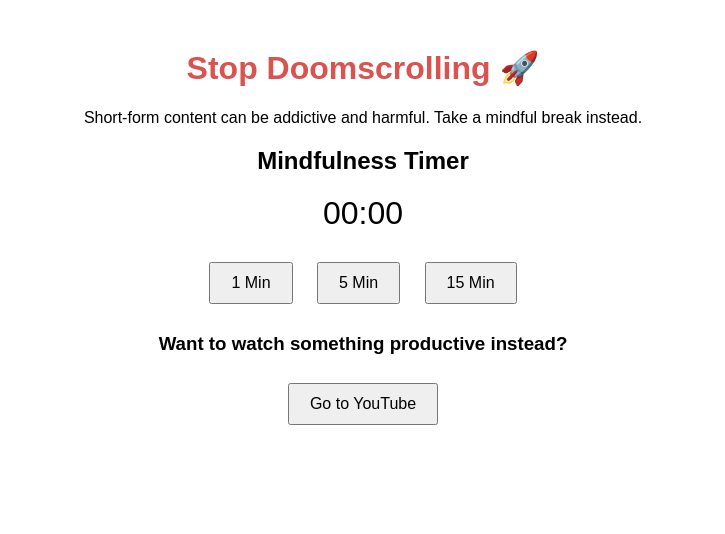
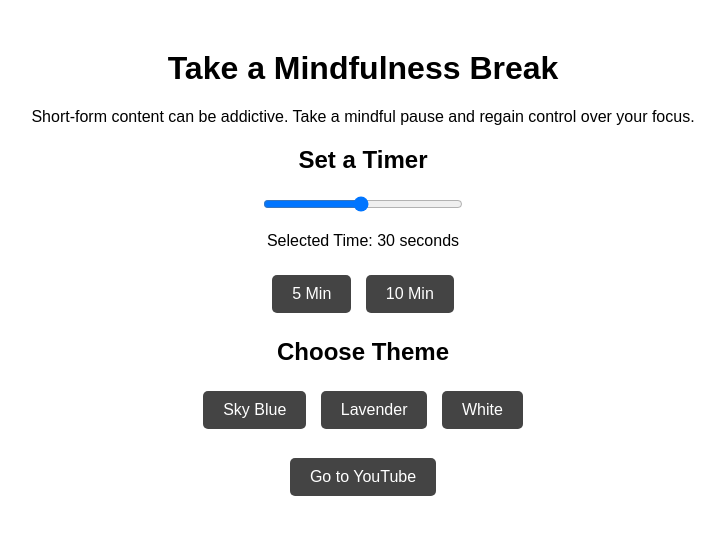
Before and after one commit to munishka-vijay/Mindfulness-Pages, a plain HTML site: page index.html in a window 1280 px wide. Shown: the whole page, without its empty margins (277-1002 px from the left). Drawn offline with Linux system fonts and the light colour scheme.

Commit message:
Updated timer and colour scheme

```diff
--- a/index.html
+++ b/index.html
@@ -3,56 +3,88 @@
 <head>
     <meta charset="UTF-8">
     <meta name="viewport" content="width=device-width, initial-scale=1.0">
-    <title>Mindful Break</title>
+    <title>Mindfulness Page</title>
     <style>
-        body { font-family: Arial, sans-serif; text-align: center; padding: 20px; }
-        h1 { color: #d9534f; }
-        #timer { font-size: 2em; margin: 20px; }
-        button { padding: 10px 20px; font-size: 16px; cursor: pointer; margin: 10px; }
+        body {
+            font-family: Arial, sans-serif;
+            text-align: center;
+            transition: background-color 0.3s ease;
+        }
+        .container {
+            margin-top: 50px;
+        }
+        .timer-options {
+            margin: 20px;
+        }
+        .slider {
+            width: 200px;
+        }
+        .btn {
+            padding: 10px 20px;
+            margin: 5px;
+            border: none;
+            cursor: pointer;
+            font-size: 16px;
+            background-color: #444;
+            color: white;
+            border-radius: 5px;
+        }
+        .btn:hover {
+            background-color: #666;
+        }
     </style>
 </head>
 <body>
+    <div class="container">
+        <h1>Take a Mindfulness Break</h1>
+        <p>Short-form content can be addictive. Take a mindful pause and regain control over your focus.</p>
 
-    <h1>Stop Doomscrolling 🚀</h1>
-    <p>Short-form content can be addictive and harmful. Take a mindful break instead.</p>
+        <h2>Set a Timer</h2>
+        <input type="range" min="1" max="60" value="30" class="slider" id="timeSlider">
+        <p id="selectedTime">Selected Time: 30 seconds</p>
 
-    <h2>Mindfulness Timer</h2>
-    <p id="timer">00:00</p>
-    <button onclick="startTimer(60)">1 Min</button>
-    <button onclick="startTimer(300)">5 Min</button>
-    <button onclick="startTimer(900)">15 Min</button>
+        <div class="timer-options">
+            <button class="btn" onclick="startTimer(5 * 60)">5 Min</button>
+            <button class="btn" onclick="startTimer(10 * 60)">10 Min</button>
+        </div>
 
-    <h3>Want to watch something productive instead?</h3>
-    <button onclick="redirectToYouTube()">Go to YouTube</button>
+        <h2>Choose Theme</h2>
+        <button class="btn" onclick="changeTheme('skyblue')">Sky Blue</button>
+        <button class="btn" onclick="changeTheme('lavender')">Lavender</button>
+        <button class="btn" onclick="changeTheme('white')">White</button>
+
+        <h3 id="countdown"></h3>
+
+        <button class="btn" onclick="window.location.href='https://www.youtube.com/'">Go to YouTube</button>
+    </div>
 
     <script>
-        let timer;
+        const slider = document.getElementById('timeSlider');
+        const selectedTime = document.getElementById('selectedTime');
+        let countdownElement = document.getElementById('countdown');
+        let countdown;
+
+        slider.oninput = function() {
+            selectedTime.innerText = `Selected Time: ${this.value} seconds`;
+        }
 
         function startTimer(seconds) {
-            clearInterval(timer);
+            clearInterval(countdown);
             let timeLeft = seconds;
-            updateTimerDisplay(timeLeft);
-
-            timer = setInterval(() => {
+            countdownElement.innerText = `Time Remaining: ${timeLeft} sec`;
+            countdown = setInterval(() => {
                 timeLeft--;
-                updateTimerDisplay(timeLeft);
+                countdownElement.innerText = `Time Remaining: ${timeLeft} sec`;
                 if (timeLeft <= 0) {
-                    clearInterval(timer);
-                    alert("Time's up! Stay mindful. 😊");
+                    clearInterval(countdown);
+                    countdownElement.innerText = "Time's up! Stay mindful.";
                 }
             }, 1000);
         }
 
-        function updateTimerDisplay(seconds) {
-            let minutes = Math.floor(seconds / 60);
-            let secs = seconds % 60;
-            document.getElementById("timer").textContent = `${minutes}:${secs.toString().padStart(2, '0')}`;
-        }
-
-        function redirectToYouTube() {
-            window.location.href = "https://www.youtube.com/";
+        function changeTheme(color) {
+            document.body.style.backgroundColor = color;
         }
     </script>
-
 </body>
 </html>
```
